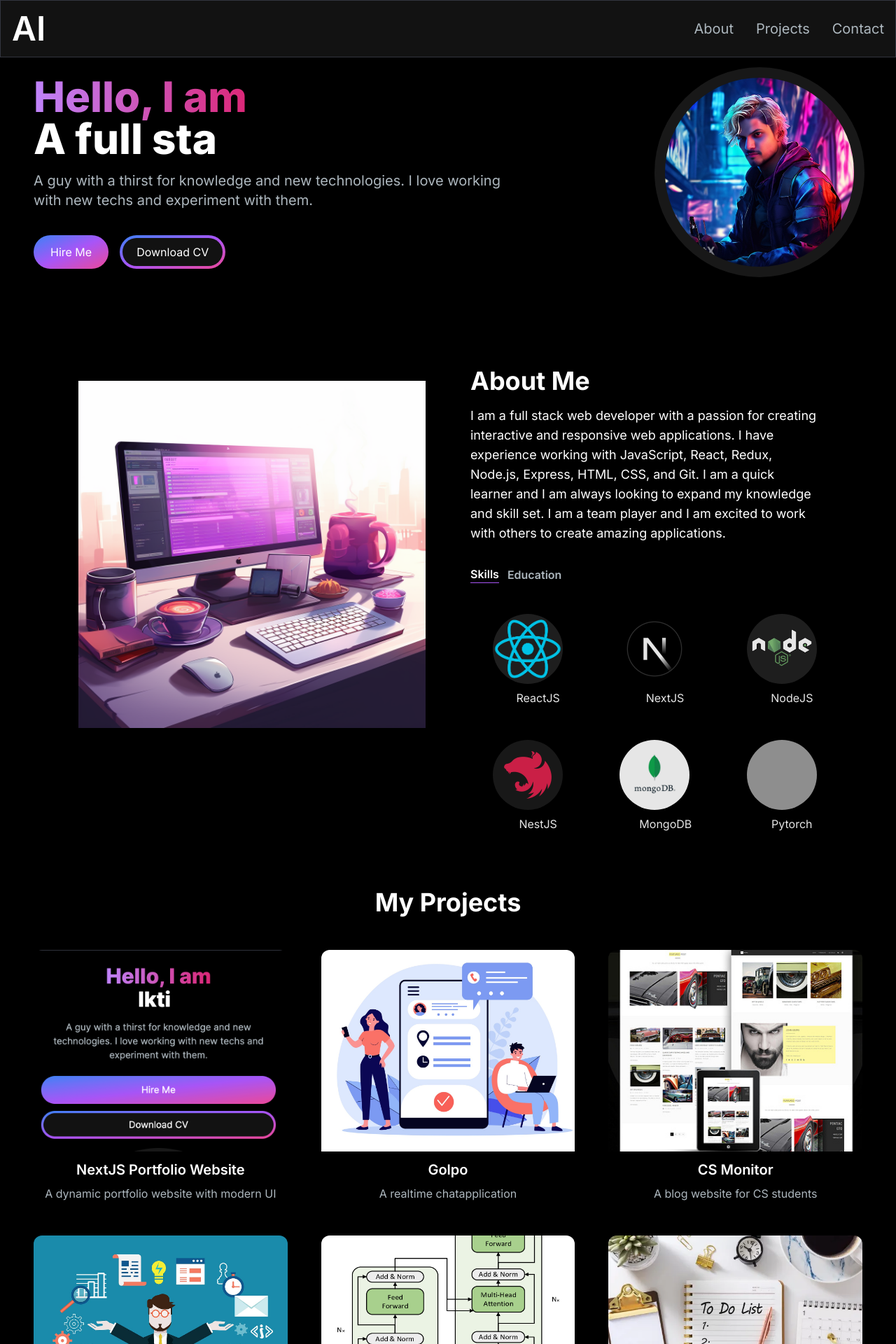
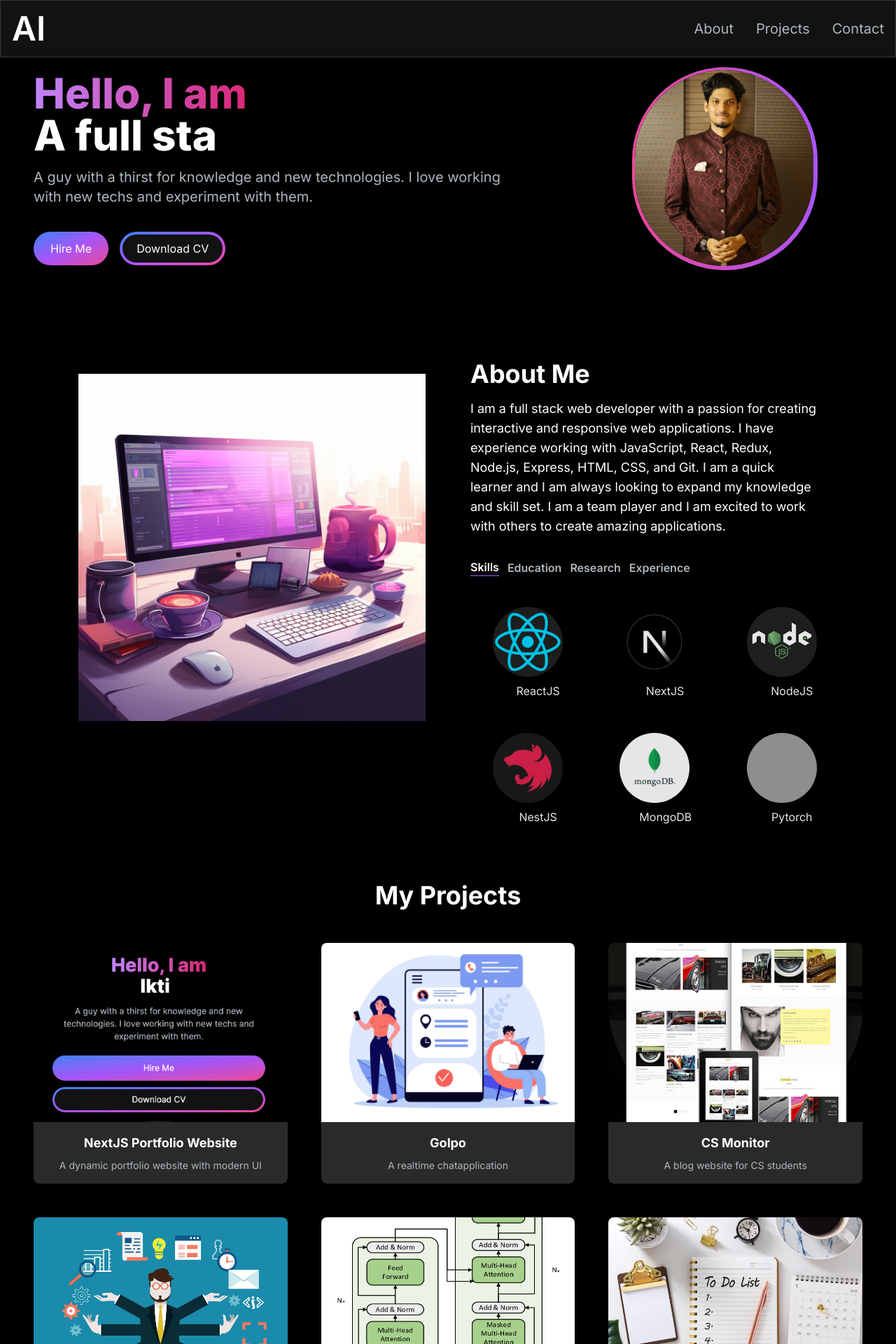
Before and after one commit to NightWalker55/Portfolio, a Next.js app: page / in a window 1280 px wide. Shown: the top 1920 px of the page at 70% size. Built offline with nearby package versions, Linux system fonts and the light colour scheme; grey boxes are pictures that could not be loaded.

Commit message:
Updated AboutSection, HeroSection, and ProjectCard components; added port_image.jpeg

```diff
--- a/app/components/AboutSection.jsx
+++ b/app/components/AboutSection.jsx
@@ -42,10 +42,122 @@ const TAB_DATA = [
     title: "Education",
     id: "education",
     content: (
-      <ul className="list-disc pl-2">
-        <li>Chittagong University of Engineering and Technology</li>
-        <li>CGPA- 3.52/4</li>
-      </ul>
+      <div className="relative max-w-3xl mx-auto mt-16">
+
+  <div className="absolute left-1/2 transform -translate-x-1/2 h-full w-0.5 bg-gradient-to-b from-gray-300 to-gray-500"></div>
+
+
+  <div className="mb-16 flex items-center justify-center cursor-pointer">
+    <div className="relative w-10/12 bg-white p-4 rounded-lg shadow-lg transition-transform transform hover:scale-105">
+      <div className="absolute -top-4 left-1/2 transform -translate-x-1/2 bg-blue-500 text-white font-bold rounded-full w-12 h-12 flex items-center justify-center">
+        <span className="text-xl">1</span>
+      </div>
+      <h3 className="text-xl font-bold text-blue-600 mt-6">Chittagong University of Engineering and Technology</h3>
+      <p className="text-sm text-gray-500 mb-1">Bachelor of Science in CSE</p>
+      <p className="text-lg text-gray-800 font-semibold">CGPA: 3.52 / 4.0</p>
+    </div>
+  </div>
+
+
+  <div className="mb-16 flex items-center justify-center cursor-pointer">
+    <div className="relative w-10/12 bg-white p-4 rounded-lg shadow-lg transition-transform transform hover:scale-105">
+      <div className="absolute -top-4 left-1/2 transform -translate-x-1/2 bg-green-500 text-white font-bold rounded-full w-12 h-12 flex items-center justify-center">
+        <span className="text-xl">2</span>
+      </div>
+      <h3 className="text-xl font-bold text-green-600 mt-6">Chittagong College</h3>
+      <p className="text-sm text-gray-500 mb-1">Higher Secondary Education in Science</p>
+      <p className="text-lg text-gray-800 font-semibold">GPA: 5.0 / 5.0</p>
+    </div>
+  </div>
+</div>
+
+
+
+    ),
+  },
+  {
+    title: "Research",
+    id: "research",
+    content: (
+      <div className="grid grid-cols-1 md:grid-cols-2 gap-4">
+
+      <div className="bg-[#181818] p-4 rounded-lg shadow-lg hover:shadow-xl transition-shadow duration-300">
+        <h3 className="text-lg font-semibold text-white">Towards Developing an Automatic Punctuation Prediction Model for Bangla Language: A Pre-trained Mono-lingual Transformer-based Approach</h3>
+        <p className="text-sm text-gray-400">An automatic Bangla punctuation prediction model that has been developed with the help of transformer models.</p>
+        <a href="https://ieeexplore.ieee.org/abstract/document/10534556" target="_blank" rel="noopener noreferrer" className="text-blue-400 hover:text-blue-500 mt-2 inline-block">
+          Read more
+        </a>
+      </div>
+
+      <div className="bg-[#181818] p-4 rounded-lg shadow-lg hover:shadow-xl transition-shadow duration-300">
+        <h3 className="text-lg font-semibold text-white">A Multimodal Approach to Bangla Cyberbullying
+        Meme Detection in Social Media</h3>
+        <p className="text-sm text-gray-400">A Cyberbullying multimodal detection model that combines the power of Computer Vision and NLP. </p>
+        <a href="https://link-to-your-research2.com" target="_blank" rel="noopener noreferrer" className="text-blue-400 hover:text-blue-500 mt-2 inline-block">
+          Read more
+        </a>
+      </div>
+
+
+    </div>
+    ),
+
+  },
+  {
+    title: "Experience",
+    id: "experience",
+    content: (
+      <div className="relative max-w-3xl mx-auto mt-5">
+
+
+
+      <div className="mb-8 flex items-start relative cursor-pointer">
+        <div className="flex-shrink-0 w-12 h-12 bg-blue-500 text-white rounded-full flex items-center justify-center shadow-lg">
+          <svg className="w-6 h-6" fill="currentColor" viewBox="0 0 24 24">
+            <path d="M21 8h-6V3H9v5H3v11h18V8zm-3 11H6V10h12v9z"></path>
+          </svg>
+        </div>
+        <div className="ml-4 w-full bg-white p-4 rounded-xl shadow-md transition-transform transform hover:shadow-lg">
+          <h3 className="text-lg font-bold text-blue-600">Adjunct Lecturer</h3>
+          <p className="text-xs text-gray-600">International Islamic University Chittagong</p>
+          <p className="text-md text-gray-800 font-semibold">Sept 2024 - Ongoing</p>
+        </div>
+      </div>
+
+
+      <div className="mb-8 flex items-start relative cursor-pointer">
+        <div className="flex-shrink-0 w-12 h-12 bg-green-500 text-white rounded-full flex items-center justify-center shadow-lg">
+          <svg className="w-6 h-6" fill="currentColor" viewBox="0 0 24 24">
+            <path d="M19 3H5c-1.11 0-2 .89-2 2v14c0 1.11.89 2 2 2h14c1.11 0 2-.89 2-2V5c0-1.11-.89-2-2-2zm0 16H5V5h14v14zM9 16h6v2H9zm0-3h6v2H9zm0-3h6v2H9zm-4-6h14v2H5z"></path>
+          </svg>
+        </div>
+        <div className="ml-4 w-full bg-white p-4 rounded-xl shadow-md transition-transform transform hover:shadow-lg">
+          <h3 className="text-lg font-bold text-green-600">Industrial Attachment Intern</h3>
+          <p className="text-xs text-gray-600">New Technology Systems Ltd</p>
+          <p className="text-md text-gray-800 font-semibold">Sept 2023 - Oct 2023</p>
+        </div>
+      </div>
+
+
+      <div className="mb-8 flex items-start relative cursor-pointer">
+        <div className="flex-shrink-0 w-12 h-12 bg-purple-500 text-white rounded-full flex items-center justify-center shadow-lg">
+          <svg className="w-6 h-6" fill="currentColor" viewBox="0 0 24 24">
+            <path d="M12 3l8 6h-3v9h-10v-9H4l8-6zm0 2.67L7.75 8h2.25v7h4V8h2.25L12 5.67z"></path>
+          </svg>
+        </div>
+        <div className="ml-4 w-full bg-white p-4 rounded-xl shadow-md transition-transform transform hover:shadow-lg">
+          <h3 className="text-lg font-bold text-purple-600">Competitive Programming Trainer</h3>
+          <p className="text-xs text-gray-600">Cuet Computer Club</p>
+          <p className="text-md text-gray-800 font-semibold">July 2023 - Mar 2024</p>
+        </div>
+      </div>
+
+
+
+    </div>
+
+
+
     ),
   },
 ];
@@ -91,6 +203,20 @@ const AboutSection = () => {
               {" "}
               Education{" "}
             </TabButton>
+            <TabButton
+              selectTab={() => handleTabChange("research")}
+              active={tab === "research"}
+            >
+              {" "}
+              Research{" "}
+            </TabButton>
+            <TabButton
+              selectTab={() => handleTabChange("experience")}
+              active={tab === "experience"}
+            >
+              {" "}
+              Experience{" "}
+            </TabButton>
           </div>
           <div className="mt-8" ref={tab === "skills" ? skillsRef : null}>
             {tab === "skills"
--- a/app/components/HeroSection.jsx
+++ b/app/components/HeroSection.jsx
@@ -44,15 +44,21 @@ const HeroSection = () => {
             </div>
             </div>
             <div className="col-span-5 place-self-center mt-4 lg:mt-0">
-                <div className='rounded-full lg:ml-[200px] bg-[#181818] w-[300px] h-[300px] relative'>
-                <Image
-               src="/images/hero-image.jpg"
-               width={270}
-               height={270}
-               className='absolute rounded-full transform -translate-x-1/2 -translate-y-1/2 top-1/2 left-1/2'
-               />
-                </div>
-            </div>
+            <div className="col-span-5 place-self-center mt-4 lg:mt-0">
+  <div className="rounded-full lg:ml-[100px] w-[265px] h-[290px] bg-gradient-to-r from-pink-500 to-purple-500 p-1">
+    <div className="rounded-full bg-[#181818] w-[255px] h-[280px] relative overflow-hidden">
+      <Image
+        src="/images/port_image.jpeg"
+        width={250}
+        height={270}
+        className="absolute w-full h-full object-cover top-0 left-0 rounded-full"
+      />
+    </div>
+  </div>
+</div>
+
+</div>
+
         </div>
     </section>
   )
--- a/app/components/ProjectCard.jsx
+++ b/app/components/ProjectCard.jsx
@@ -4,30 +4,41 @@ import Link from "next/link";
 
 const ProjectCard = ({ imgUrl, title, description, gitUrl, previewUrl }) => {
   return (
-    <div>
+    <div className="relative group transition-transform transform hover:scale-105 duration-300 shadow-lg rounded-lg overflow-hidden cursor-pointer">
+      {/* Image Section */}
       <div
-        className="h-52 md:h-72 rounded-t-xl relative group"
-        style={{ background: `url(${imgUrl}) no-repeat center center`, backgroundSize: "cover" }}
+        className="h-48 md:h-64 bg-cover bg-center"
+        style={{
+          backgroundImage: `url(${imgUrl})`,
+        }}
       >
-        <div className="overlay items-center justify-center absolute top-0 left-0 w-full h-full bg-[#181818] bg-opacity-0 hidden group-hover:flex group-hover:bg-opacity-80 transition-all duration-500 ">
+        {/* Overlay with icons */}
+        <div className="absolute inset-0 bg-black bg-opacity-40 opacity-0 group-hover:opacity-100 flex items-center justify-center transition-opacity duration-300">
           <Link
             href={gitUrl}
-            className="h-14 w-14 mr-2 border-2 relative rounded-full border-[#ADB7BE] hover:border-white group/link"
+            className="h-10 w-10 border-2 rounded-full border-[#ADB7BE] flex items-center justify-center hover:bg-[#ADB7BE] transition-all duration-300 mr-2"
           >
-            <CodeBracketIcon className="h-10 w-10 text-[#ADB7BE] absolute top-1/2 left-1/2 transform -translate-x-1/2 -translate-y-1/2  cursor-pointer group-hover/link:text-white" />
+            <CodeBracketIcon className="h-6 w-6 text-white" />
           </Link>
           <Link
             href={previewUrl}
-            className="h-14 w-14 border-2 relative rounded-full border-[#ADB7BE] hover:border-white group/link"
+            className="h-10 w-10 border-2 rounded-full border-[#ADB7BE] flex items-center justify-center hover:bg-[#ADB7BE] transition-all duration-300"
           >
-            <EyeIcon className="h-10 w-10 text-[#ADB7BE] absolute top-1/2 left-1/2 transform -translate-x-1/2 -translate-y-1/2  cursor-pointer group-hover/link:text-white" />
+            <EyeIcon className="h-6 w-6 text-white" />
           </Link>
         </div>
       </div>
-      <div className="text-white rounded-b-xl mt-3 bg-[#181818]py-6 px-4">
-        <h5 className="text-xl font-semibold mb-2 text-center">{title}</h5>
-        <p className="text-[#ADB7BE] text-center">{description}</p>
+
+      {/* Content Section */}
+      <div className="bg-[#2a2a2a] p-4 rounded-b-lg">
+        <h5 className="text-lg font-bold mb-2 text-white text-center hover:text-[#ADB7BE] transition-colors duration-300">
+          {title}
+        </h5>
+        <p className="text-[#ADB7BE] text-center text-sm">{description}</p>
       </div>
+
+      {/* Additional Aesthetic Features */}
+      <div className="absolute inset-0 border-2 border-[#ADB7BE] rounded-lg opacity-0 group-hover:opacity-100 transition-opacity duration-300"></div>
     </div>
   );
 };
```
Also changed, not shown: public/images/port_image.jpeg (added).
